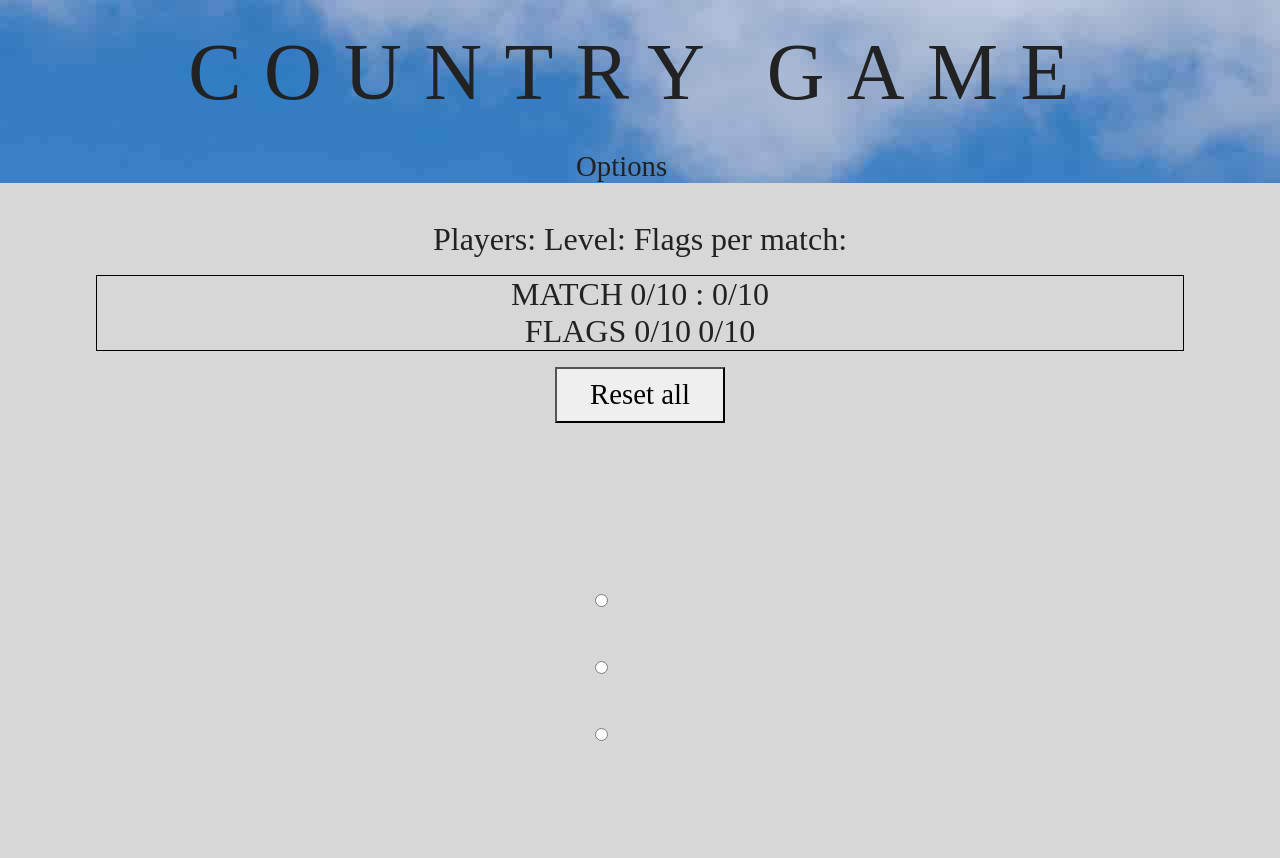
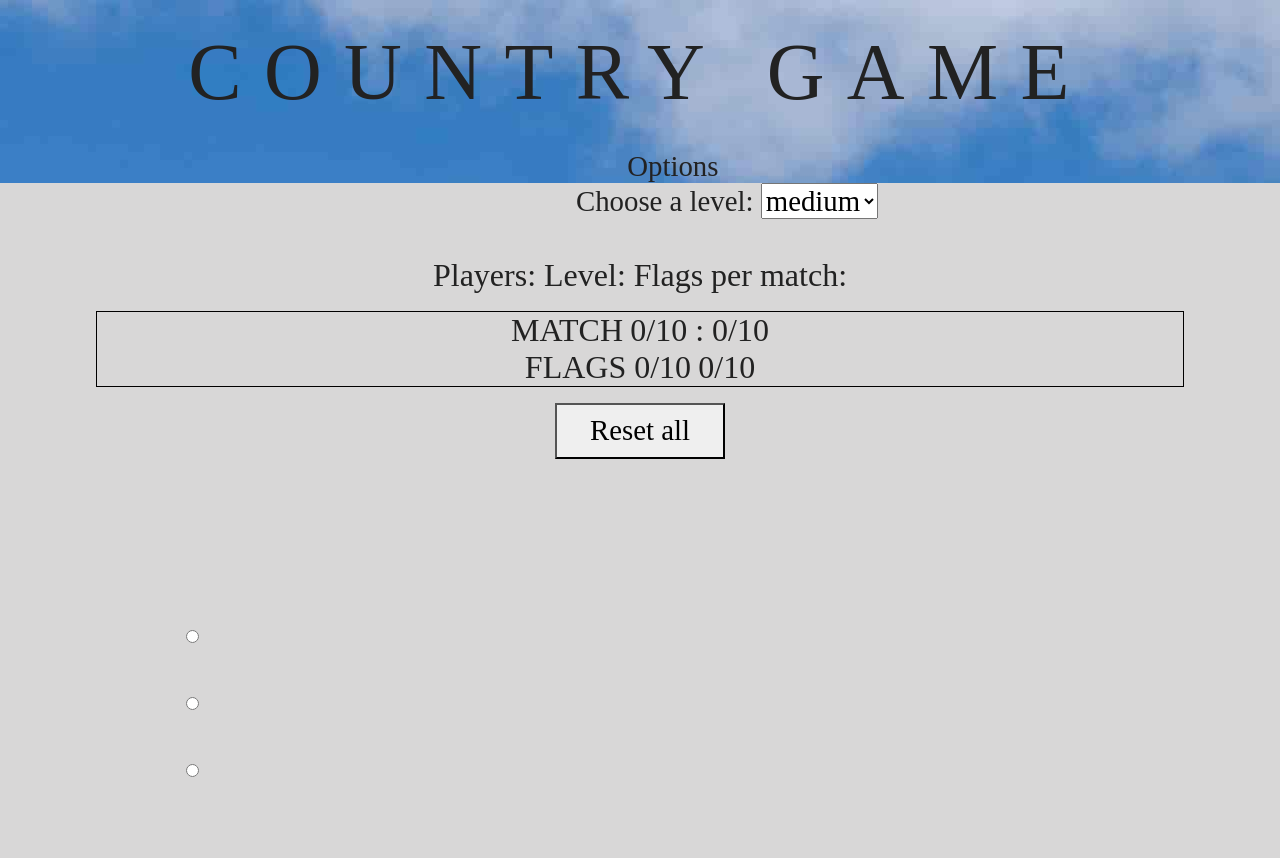
Before and after one commit to toomec2105/country-api-flags-game, a website: page src/index.html in a window 1280 px wide. Shown: the top 858 px of the page. Drawn offline with Linux system fonts and the light colour scheme; a web font is replaced by a local one.

Commit message:
add level choice

```diff
--- a/src/index.html
+++ b/src/index.html
@@ -22,10 +22,16 @@
   </header>
 
   <main>
-    <p id="options">Options</p>
+    <p id="settings">Options</p>
   </div>
 <section id="optionsPage">
+  <label for="pet-select">Choose a level:</label>
 
+  <select name="levels" id="level-select">
+      <option value="easy">easy</option>
+      <option value="medium" selected="selected">medium</option>
+      <option value="hard">hard</option>
+  </select>
 
 </section>
 
--- a/src/javascripts/index.js
+++ b/src/javascripts/index.js
@@ -19,7 +19,7 @@ let answer = document.getElementById("answer");
 let form = document.querySelector("form");
 let p1Score = document.querySelector("#rightScore");
 let p2Score = document.querySelector("#leftScore");
-let opt = document.querySelector("#options");
+let opt = document.querySelector("#settings");
 let p1MatchScore = document.querySelector("#p1MatchScore");
 let p2MatchScore = document.querySelector("#p2MatchScore");
 let resetBtn = document.querySelector("#resetBtn");
@@ -29,7 +29,7 @@ let playersNumber = document.querySelector("#playersNumber");
 let optionsPage = document.querySelector("#optionsPage");
 let gamePage = document.querySelector("#gamePage");
 let back = document.querySelector("#backToGame");
-
+let levelChoice = document.querySelector("#level-select");
 let radioBtns = document.querySelectorAll("input[type=radio]");
 // other variables
 const NUMBER_OF_OPTIONS = 3;
@@ -67,6 +67,11 @@ if (localStorage.getItem("player1") === null) {
     renderScores()
 }
 /* -------------------------- Event listeners ---------------------------- */
+levelChoice.addEventListener("change", function (event) {
+difficulty = levelChoice.value;
+reset();
+});
+
 form.addEventListener("change", function (event) {
     nextFlagAllowed = true;
     next.classList.remove("invisible");
@@ -98,7 +103,7 @@ opt.addEventListener("click", function () {
         gamePage.classList.remove("visible");
         gamePage.classList.add("invisible");
         optionsPage.classList.add("visible");
-        opt.innerText = "Play";
+        opt.innerText = " Play";
         }else{
             console.log("Back to game value");
 
--- a/src/styles/style.css
+++ b/src/styles/style.css
@@ -6,8 +6,12 @@
 background: url(../imgs/sky.jpg) no-repeat;
 }
 
-#options{
-margin-left: 45%;
+#settings{
+    margin-left: 49%;
+
+}
+#optionsPage{
+    margin-left: 45%;
 }
 
 #submit{
```
